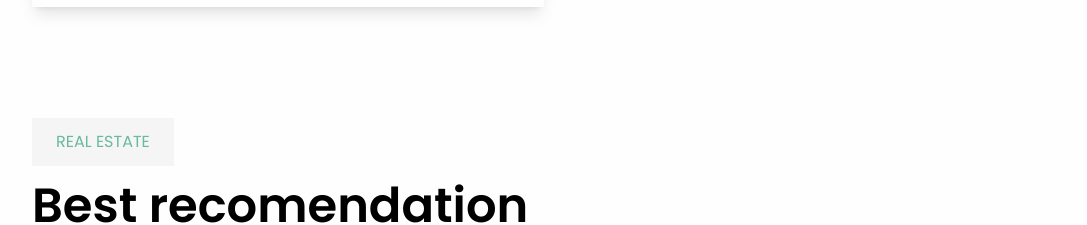
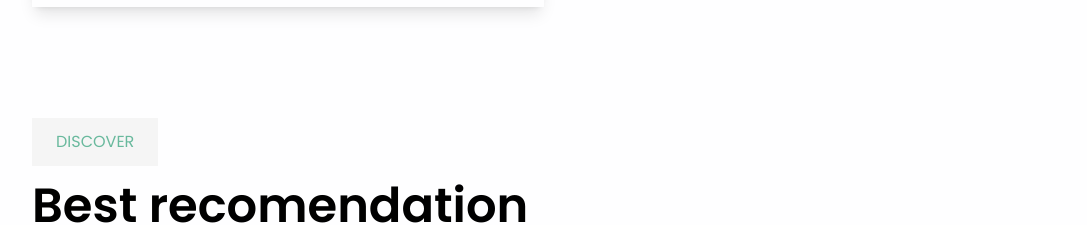
Before and after one commit to fedilayoub/mulih, a React (Vite) app: page / in a window 1280 px wide. Shown: the part 802-1027 px from the top of the page, without its empty margins (96-1183 px from the left). Built offline with nearby package versions, Linux system fonts and the light colour scheme.

Commit message:
added recomandation section

```diff
--- a/src/components/recommandation/index.jsx
+++ b/src/components/recommandation/index.jsx
@@ -1,9 +1,8 @@
 import React from "react";
 import Card from "../card";
-import img1 from "../../assets/images/pic1.webp"
-import img2 from "../../assets/images/pic2.webp"
-import img3 from "../../assets/images/pic3.webp"
-
+import img1 from "../../assets/images/pic1.webp";
+import img2 from "../../assets/images/pic2.webp";
+import img3 from "../../assets/images/pic3.webp";
 
 const Recommandation = () => {
   const realEstateProperties = [
@@ -42,7 +41,7 @@ const Recommandation = () => {
   return (
     <section className="px-10 md:px-32 md:py-[7.5rem] mb-[15rem] xl:mb-0 flex flex-col h-screen bg-white">
       <span className="px-[24px] py-[12px] mb-[1rem] bg-grey-light uppercase text-primary-light w-fit">
-        real estate
+        Discover{" "}
       </span>
       <h2 className="text-3xl md:text-5xl font-bold mb-[1rem]">
         Best recomendation
```
Lines whose indentation alone changed are shown as unchanged.
